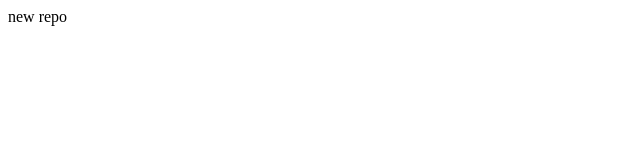
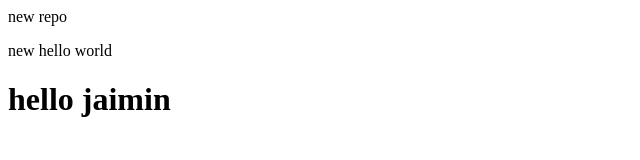
Before and after one commit to Jaimin2203/LocalRepo, a plain HTML site: page index.html in a window 1280 px wide. Shown: the whole page, without its empty margins (0-640 px from the left). Drawn offline with Linux system fonts and the light colour scheme.

Commit message:
new line add

```diff
--- a/index.html
+++ b/index.html
@@ -1 +1,4 @@
 <p> new repo</p>
+<p>new hello world</p>
+
+<h1>hello jaimin</h1>
```
